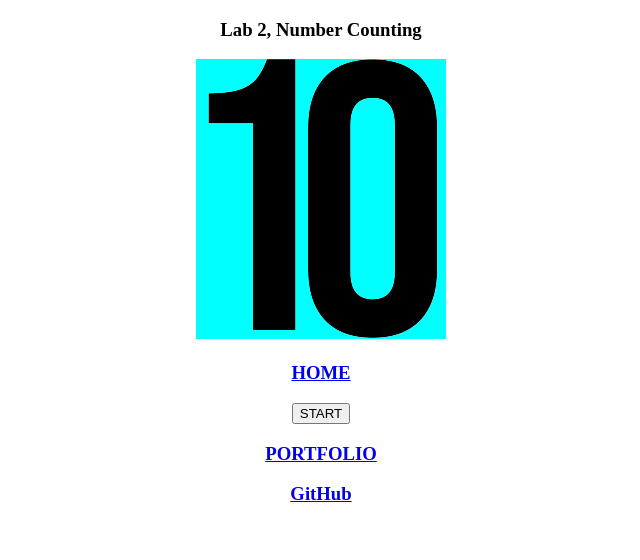
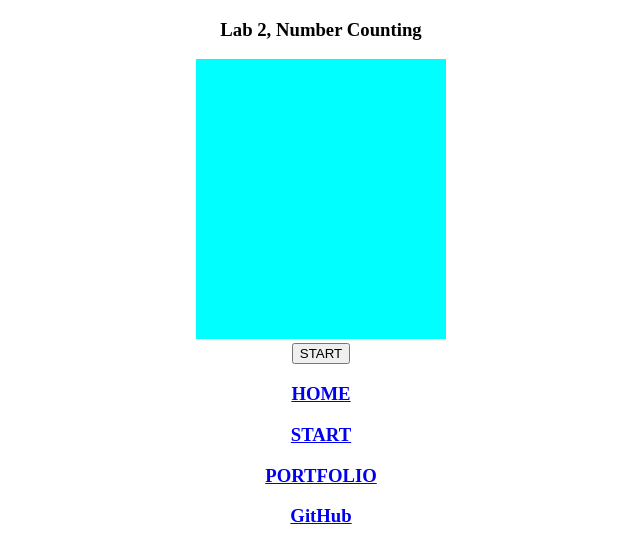
Before and after one commit to davidkim9299/CISC3610, a plain HTML site: page docs/NUMCO/numbercount.html in a window 1280 px wide. Shown: the whole page, without its empty margins (319-959 px from the left). Drawn offline with Linux system fonts and the light colour scheme.

Commit message:
add button

```diff
--- a/docs/NUMCO/animation.js
+++ b/docs/NUMCO/animation.js
@@ -5,6 +5,15 @@ var Scene = {
 	canvasContext : undefined,
 	sprite: undefined
 };
+
+
+
+document.addEventListener('DOMContentLoaded',()=> {
+	let btn = document.getElementById("button");
+	btn.addEventListener('click',Scene.mainLoop);
+	}
+);
+
 
 Scene.start = function () {
 	// Get the canvas and it's context.
@@ -21,7 +30,6 @@ Scene.start = function () {
 	// Wait till the parrot image is loaded before starting the animation.
 	Scene.sprite.img.onload = function() {
 	Scene.sprite.offset=-Scene.sprite.frames[Scene.sprite.frame].frame.w;
-    	Scene.mainLoop();
 	}
 };
 
--- a/docs/NUMCO/numbercount.html
+++ b/docs/NUMCO/numbercount.html
@@ -9,10 +9,17 @@
 <center>
 <h3>Lab 2, Number Counting</h3>
 <canvas id="myCanvas" width="250" height="280"></canvas>
+<script>
+	var canvasBGcolor = document.getElementById("myCanvas").getContext("2d");
+	canvasBGcolor.fillStyle="cyan";
+	canvasBGcolor.fillRect(0,0,250,280);
+</script>
 <script src="number.js"></script>
 <script src="animation.js"></script>
-<a href="../index.html"><h3>HOME</h3></a>
-	<button type="button" class="navyBtn" onClick="location.href='numbercount.html'">START</button>
+	<br>
+	<button id="button">START</button>
+	<a href="../index.html"><h3>HOME</h3></a>
+	<a href="numbercount.html"><h3>START</h3></a>
 	<a href="http://www.dongryulkim9299.com"><h3>PORTFOLIO</h3></a>
 	<a href="https://github.com/davidkim9299/CISC3610/tree/main/docs/NUMCO"><h3>GitHub</h3></a>
 
```
Also changed, not shown: docs/NUMCO/index.html (+1 -1 lines).
